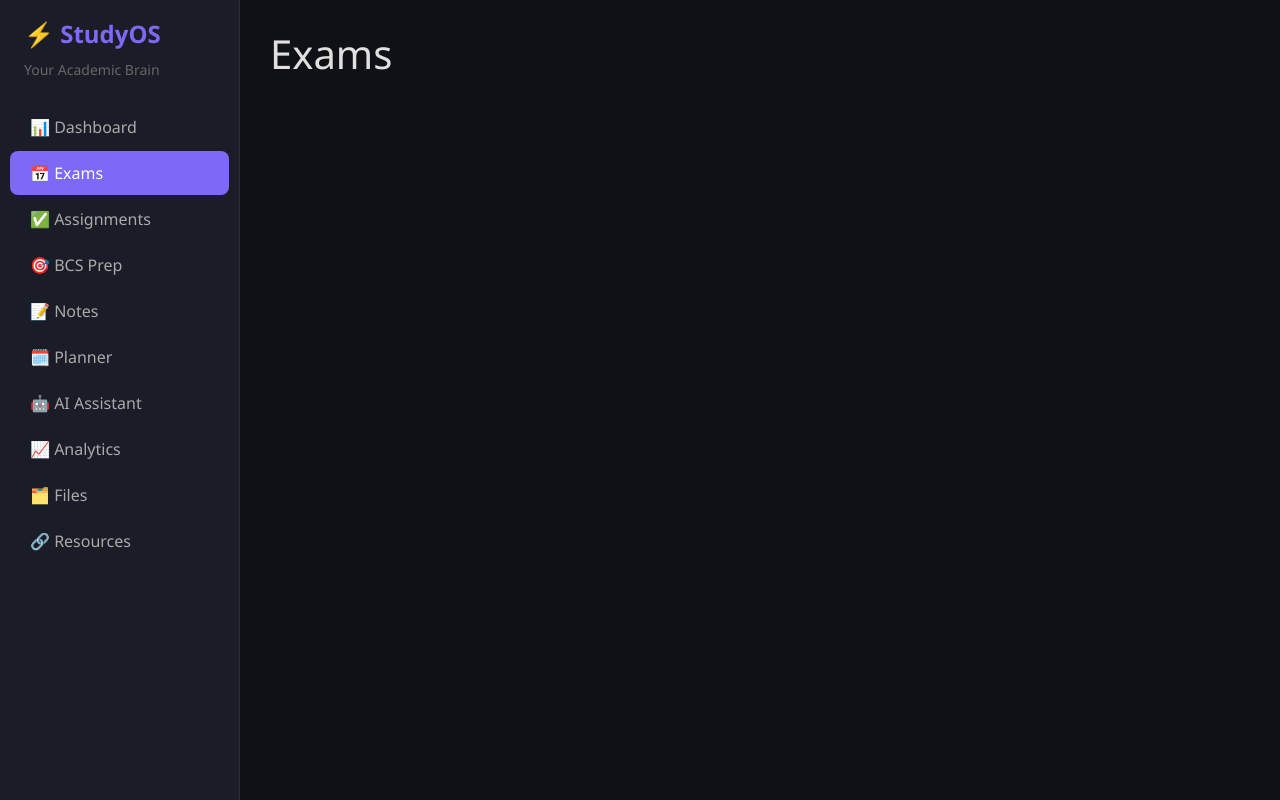
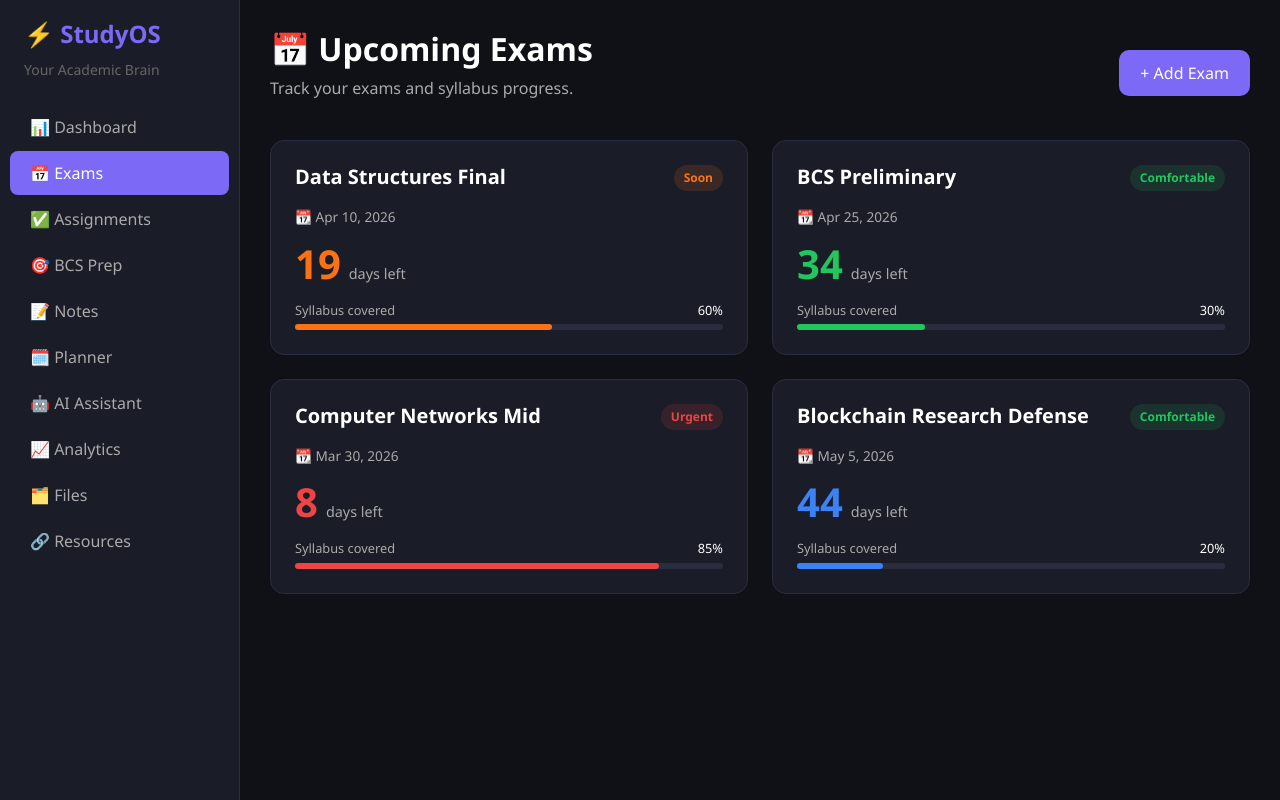
Before and after one commit to MdPrantoSikder/studyOS, a React app in the folder frontend/: page /exams in a window 1280 px wide. Built offline with nearby package versions, Linux system fonts and the light colour scheme; the HTML template or start-up script is replaced by a standard one.

Commit message:
Build Exams page — cards, progress bars, urgency badges

```diff
--- a/frontend/src/pages/Exams.jsx
+++ b/frontend/src/pages/Exams.jsx
@@ -1 +1,98 @@
-function Exams() { return <h1>Exams</h1> } export default Exams
+function Exams() {
+  const exams = [
+    { id: 1, subject: 'Data Structures Final',       date: 'Apr 10, 2026', days: 19, progress: 60, color: '#f97316' },
+    { id: 2, subject: 'BCS Preliminary',             date: 'Apr 25, 2026', days: 34, progress: 30, color: '#22c55e' },
+    { id: 3, subject: 'Computer Networks Mid',       date: 'Mar 30, 2026', days: 8,  progress: 85, color: '#ef4444' },
+    { id: 4, subject: 'Blockchain Research Defense', date: 'May 5, 2026',  days: 44, progress: 20, color: '#3b82f6' },
+  ]
+
+  function getUrgency(days) {
+    if (days <= 10) return { label: 'Urgent',      bg: '#ef444422', color: '#ef4444' }
+    if (days <= 21) return { label: 'Soon',        bg: '#f9731622', color: '#f97316' }
+    return             { label: 'Comfortable',     bg: '#22c55e22', color: '#22c55e' }
+  }
+
+  return (
+    <div>
+      {/* Header */}
+      <div className="d-flex justify-content-between align-items-center mb-4">
+        <div>
+          <h2 style={{ color: '#fff', fontWeight: 'bold' }}>📅 Upcoming Exams</h2>
+          <p style={{ color: '#aaa' }}>Track your exams and syllabus progress.</p>
+        </div>
+        <button
+          className="btn"
+          style={{ backgroundColor: '#7c6af7', color: '#fff', borderRadius: '10px', padding: '10px 20px' }}
+        >
+          + Add Exam
+        </button>
+      </div>
+
+      {/* Exam Cards Grid */}
+      <div className="row g-4">
+        {exams.map((exam) => {
+          const urgency = getUrgency(exam.days)
+          return (
+            <div className="col-md-6" key={exam.id}>
+              <div style={{
+                backgroundColor: '#1a1d27',
+                border: '1px solid #2a2d3e',
+                borderRadius: '14px',
+                padding: '24px',
+              }}>
+                {/* Subject + urgency badge */}
+                <div className="d-flex justify-content-between align-items-start mb-3">
+                  <h5 style={{ color: '#fff', fontWeight: 'bold', margin: 0 }}>{exam.subject}</h5>
+                  <span style={{
+                    backgroundColor: urgency.bg,
+                    color: urgency.color,
+                    fontSize: '0.75rem',
+                    fontWeight: 'bold',
+                    padding: '4px 10px',
+                    borderRadius: '20px',
+                    whiteSpace: 'nowrap',
+                    marginLeft: '10px',
+                  }}>
+                    {urgency.label}
+                  </span>
+                </div>
+
+                {/* Date */}
+                <p style={{ color: '#aaa', fontSize: '0.85rem', marginBottom: '16px' }}>
+                  📆 {exam.date}
+                </p>
+
+                {/* Days left */}
+                <div style={{ marginBottom: '16px' }}>
+                  <span style={{ fontSize: '2.5rem', fontWeight: 'bold', color: exam.color, lineHeight: 1 }}>
+                    {exam.days}
+                  </span>
+                  <span style={{ color: '#aaa', marginLeft: '8px', fontSize: '0.9rem' }}>days left</span>
+                </div>
+
+                {/* Progress bar */}
+                <div>
+                  <div className="d-flex justify-content-between mb-1">
+                    <span style={{ color: '#aaa', fontSize: '0.8rem' }}>Syllabus covered</span>
+                    <span style={{ color: '#fff', fontSize: '0.8rem' }}>{exam.progress}%</span>
+                  </div>
+                  <div style={{ height: '6px', backgroundColor: '#2a2d3e', borderRadius: '3px' }}>
+                    <div style={{
+                      height: '100%',
+                      width: `${exam.progress}%`,
+                      backgroundColor: exam.color,
+                      borderRadius: '3px',
+                    }} />
+                  </div>
+                </div>
+
+              </div>
+            </div>
+          )
+        })}
+      </div>
+    </div>
+  )
+}
+
+export default Exams
```
